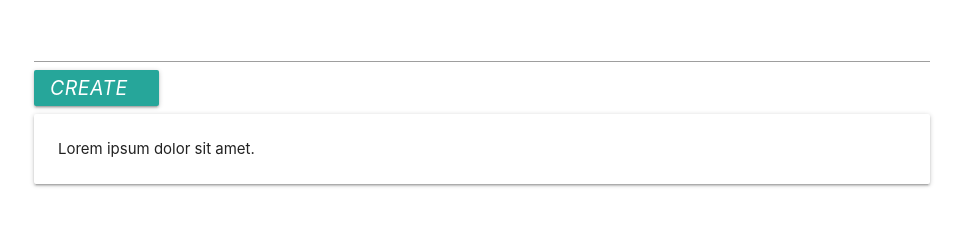
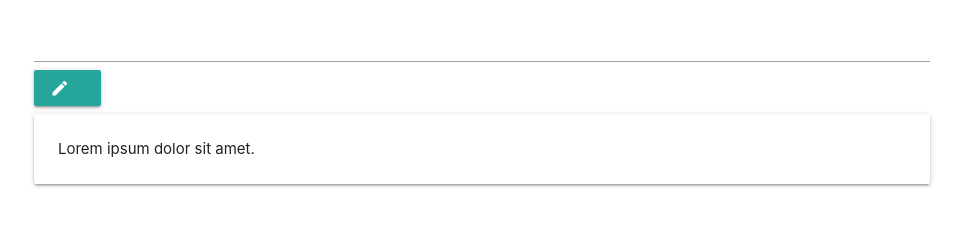
Before and after one commit to control-alt-delete15/Social, a plain HTML site: page index.html in a window 1280 px wide. Shown: the part 120-346 px from the top of the page, without its empty margins (158-1121 px from the left). Drawn offline with nearby package versions, Linux system fonts and the light colour scheme.

Commit message:
Update index.html

```diff
--- a/index.html
+++ b/index.html
@@ -7,7 +7,7 @@
      <!-- Materialize -->
       <link rel="stylesheet" href="https://cdnjs.cloudflare.com/ajax/libs/materialize/1.0.0/css/materialize.min.css">
       <script src="https://cdnjs.cloudflare.com/ajax/libs/materialize/1.0.0/js/materialize.min.js"></script>
-
+      <link href="https://fonts.googleapis.com/icon?family=Material+Icons" rel="stylesheet">
   </head>
 
   <body>
```
